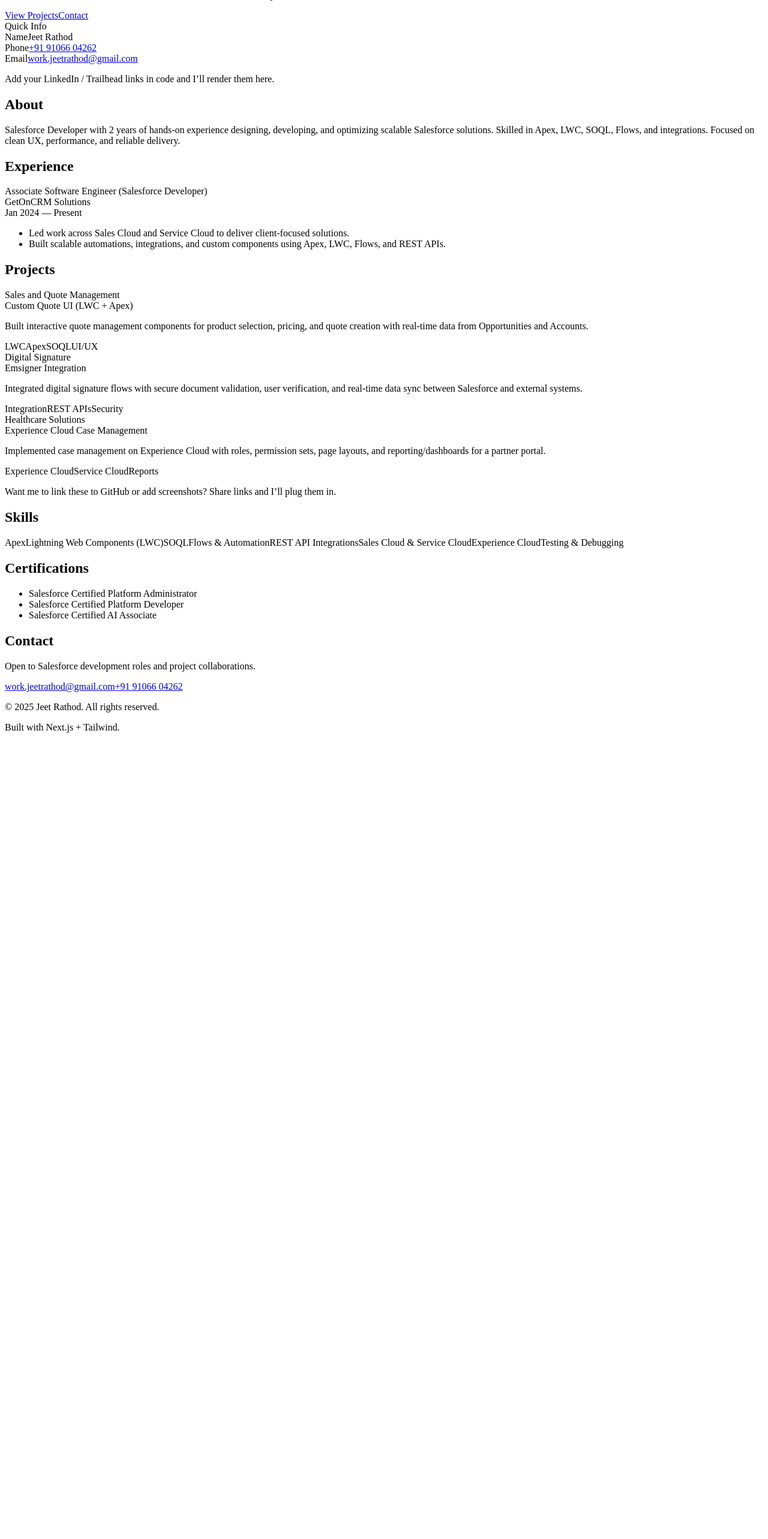
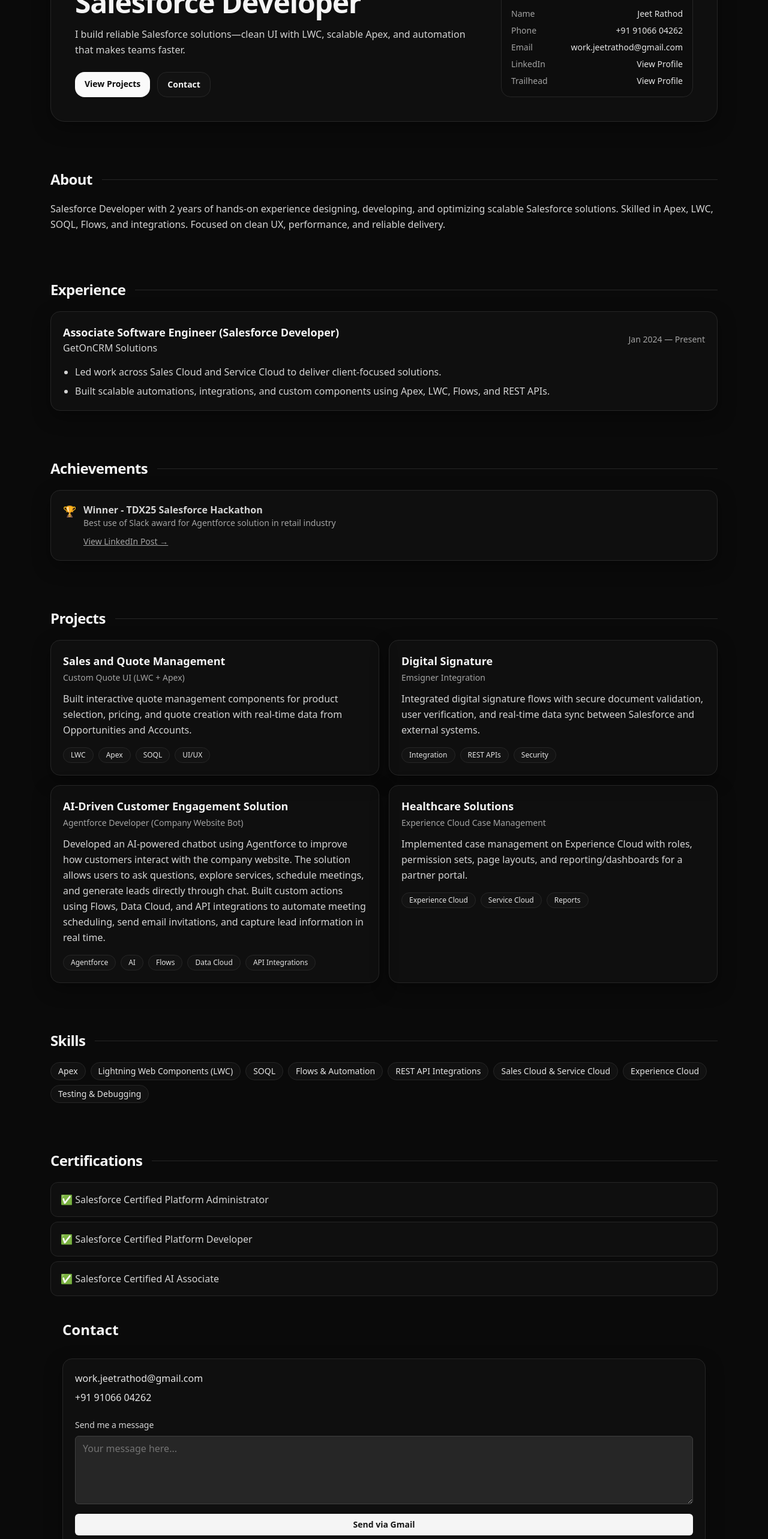
Before and after one commit to imJeetrathod/jeet-portfolio, a Next.js app: page / in a window 1280 px wide. Shown: the part 200-2766 px from the top of the page at 60% size. Before the commit the page ends 1438 px from the top, so only its background shows below. Built offline with nearby package versions, Linux system fonts and the light colour scheme.

Commit message:
Update portfolio: Add achievements, improve contact form, update links

```diff
--- a/app/layout.js
+++ b/app/layout.js
@@ -1,3 +1,5 @@
+import './globals.css';
+
 export const metadata = {
   title: 'Jeet Rathod | Salesforce Developer',
   description: 'Portfolio of Jeet Rathod — Salesforce Developer',
--- a/app/page.js
+++ b/app/page.js
@@ -2,6 +2,7 @@
 import Hero from '../components/Hero';
 import Section from '../components/Section';
 import ProjectCard from '../components/ProjectCard';
+import ContactSection from '../components/ContactSection';
 import Footer from '../components/Footer';
 
 const profile = {
@@ -11,8 +12,8 @@
   phone: '+91 91066 04262',
   email: 'work.jeetrathod@gmail.com',
   links: {
-    linkedin: 'Linkedin',
-    trailhead: 'Trailhead',
+    linkedin: 'https://www.linkedin.com/in/hi-jeet-rathod',
+    trailhead: 'https://www.salesforce.com/trailblazer/imjeetrathod',
   },
   summary:
     'Salesforce Developer with 2 years of hands-on experience designing, developing, and optimizing scalable Salesforce solutions. Skilled in Apex, LWC, SOQL, Flows, and integrations. Focused on clean UX, performance, and reliable delivery.',
@@ -44,6 +45,13 @@
     description:
       'Integrated digital signature flows with secure document validation, user verification, and real-time data sync between Salesforce and external systems.',
     tags: ['Integration', 'REST APIs', 'Security'],
+  },
+  {
+    title: 'AI-Driven Customer Engagement Solution',
+    subtitle: 'Agentforce Developer (Company Website Bot)',
+    description:
+      'Developed an AI-powered chatbot using Agentforce to improve how customers interact with the company website. The solution allows users to ask questions, explore services, schedule meetings, and generate leads directly through chat. Built custom actions using Flows, Data Cloud, and API integrations to automate meeting scheduling, send email invitations, and capture lead information in real time.',
+    tags: ['Agentforce', 'AI', 'Flows', 'Data Cloud', 'API Integrations'],
   },
   {
     title: 'Healthcare Solutions',
@@ -103,15 +111,34 @@
           </div>
         </Section>
 
+        <Section id="achievements" title="Achievements">
+          <div className="rounded-2xl border border-neutral-800 bg-neutral-900/40 p-5 shadow-soft">
+            <ul className="space-y-3 text-neutral-300">
+              <li className="flex items-start gap-3">
+                <span className="text-lg">🏆</span>
+                <div>
+                  <div className="font-semibold">Winner - TDX25 Salesforce Hackathon</div>
+                  <div className="text-sm text-neutral-400 mb-2">Best use of Slack award for Agentforce solution in retail industry</div>
+                  <a
+                    href="https://www.linkedin.com/posts/hi-jeet-rathod_tdx-slack-agentforce-activity-7325937216755527680-dqB2?utm_source=share&utm_medium=member_ios&rcm=ACoAADYNqOgBZHkGPo7VI_0tPO6jtJGZUxQyQgU"
+                    target="_blank"
+                    rel="noopener noreferrer"
+                    className="text-sm text-neutral-400 hover:text-neutral-200 underline"
+                  >
+                    View LinkedIn Post →
+                  </a>
+                </div>
+              </li>
+            </ul>
+          </div>
+        </Section>
+
         <Section id="projects" title="Projects">
           <div className="grid gap-4 md:grid-cols-2">
             {projects.map((p) => (
               <ProjectCard key={p.title} {...p} />
             ))}
           </div>
-          <p className="mt-4 text-sm text-neutral-400">
-            Want me to link these to GitHub or add screenshots? Share links and I’ll plug them in.
-          </p>
         </Section>
 
         <Section id="skills" title="Skills">
@@ -128,21 +155,13 @@
           <ul className="grid gap-2 text-neutral-300">
             {certifications.map((c) => (
               <li key={c} className="rounded-xl border border-neutral-800 bg-neutral-900/40 p-4">
-                {c}
+                ✅ {c}
               </li>
             ))}
           </ul>
         </Section>
 
-        <Section id="contact" title="Contact">
-          <div className="rounded-2xl border border-neutral-800 bg-neutral-900/40 p-5 shadow-soft">
-            <p className="text-neutral-300">Open to Salesforce development roles and project collaborations.</p>
-            <div className="mt-4 flex flex-col gap-2 text-neutral-200">
-              <a className="hover:underline" href={`mailto:${profile.email}`}>{profile.email}</a>
-              <a className="hover:underline" href={`tel:${profile.phone.replace(/\s/g,'')}`}>{profile.phone}</a>
-            </div>
-          </div>
-        </Section>
+        <ContactSection profile={profile} />
       </div>
 
       <Footer />
--- /dev/null
+++ b/components/ContactSection.js
@@ -0,0 +1,37 @@
+'use client';
+
+export default function ContactSection({ profile }) {
+  return (
+    <section id="contact" className="mx-auto w-full max-w-6xl px-5 pb-16">
+      <div className="mb-8">
+        <h2 className="text-2xl font-semibold text-neutral-100">Contact</h2>
+      </div>
+      <div className="rounded-2xl border border-neutral-800 bg-neutral-900/40 p-5 shadow-soft">
+        <div className="flex flex-col gap-2 text-neutral-200">
+          <a className="hover:underline" href={`https://mail.google.com/mail/?view=cm&fs=1&to=${profile.email}`}>{profile.email}</a>
+          <a className="hover:underline" href={`tel:${profile.phone.replace(/\s/g,'')}`}>{profile.phone}</a>
+        </div>
+        <div className="mt-6">
+          <label htmlFor="message" className="block text-sm font-medium text-neutral-300 mb-2">Send me a message</label>
+          <textarea
+            id="message"
+            rows="4"
+            className="block w-full rounded-md border border-neutral-700 bg-neutral-800 px-3 py-2 text-neutral-100 placeholder-neutral-500 focus:border-neutral-500 focus:outline-none mb-4"
+            placeholder="Your message here..."
+          ></textarea>
+          <button
+            onClick={() => {
+              const message = document.getElementById('message').value;
+              const subject = 'Portfolio Contact';
+              const body = encodeURIComponent(message);
+              window.open(`https://mail.google.com/mail/?view=cm&fs=1&to=${profile.email}&su=${encodeURIComponent(subject)}&body=${body}`, '_blank');
+            }}
+            className="w-full rounded-md bg-neutral-100 px-4 py-2 text-sm font-semibold text-neutral-900 hover:bg-neutral-200 focus:outline-none focus:ring-2 focus:ring-neutral-500"
+          >
+            Send via Gmail
+          </button>
+        </div>
+      </div>
+    </section>
+  );
+}
--- a/components/Header.js
+++ b/components/Header.js
@@ -2,6 +2,7 @@
   const nav = [
     { href: '#about', label: 'About' },
     { href: '#experience', label: 'Experience' },
+    { href: '#achievements', label: 'Achievements' },
     { href: '#projects', label: 'Projects' },
     { href: '#skills', label: 'Skills' },
     { href: '#certifications', label: 'Certifications' },
@@ -35,7 +36,7 @@
 
         <div className="flex items-center gap-2">
           <a
-            href={`mailto:${profile.email}`}
+            href={`https://mail.google.com/mail/?view=cm&fs=1&to=${profile.email}`}
             className="rounded-xl border border-neutral-800 bg-neutral-900/40 px-3 py-2 text-sm text-neutral-200 hover:bg-neutral-900"
           >
             Email
--- a/components/Hero.js
+++ b/components/Hero.js
@@ -42,14 +42,23 @@
               </div>
               <div className="flex items-center justify-between gap-3">
                 <span className="text-neutral-400">Email</span>
-                <a className="text-neutral-200 hover:underline" href={`mailto:${profile.email}`}>
+                <a className="text-neutral-200 hover:underline" href={`https://mail.google.com/mail/?view=cm&fs=1&to=${profile.email}`}>
                   {profile.email}
                 </a>
               </div>
+              <div className="flex items-center justify-between gap-3">
+                <span className="text-neutral-400">LinkedIn</span>
+                <a className="text-neutral-200 hover:underline" href={profile.links.linkedin} target="_blank" rel="noopener noreferrer">
+                  View Profile
+                </a>
+              </div>
+              <div className="flex items-center justify-between gap-3">
+                <span className="text-neutral-400">Trailhead</span>
+                <a className="text-neutral-200 hover:underline" href={profile.links.trailhead} target="_blank" rel="noopener noreferrer">
+                  View Profile
+                </a>
+              </div>
             </div>
-            <p className="mt-4 text-xs text-neutral-500">
-              Add your LinkedIn / Trailhead links in code and I’ll render them here.
-            </p>
           </div>
         </div>
       </div>
```
Also changed, not shown: 1 other file (tests, documents, lock files or other folders).
